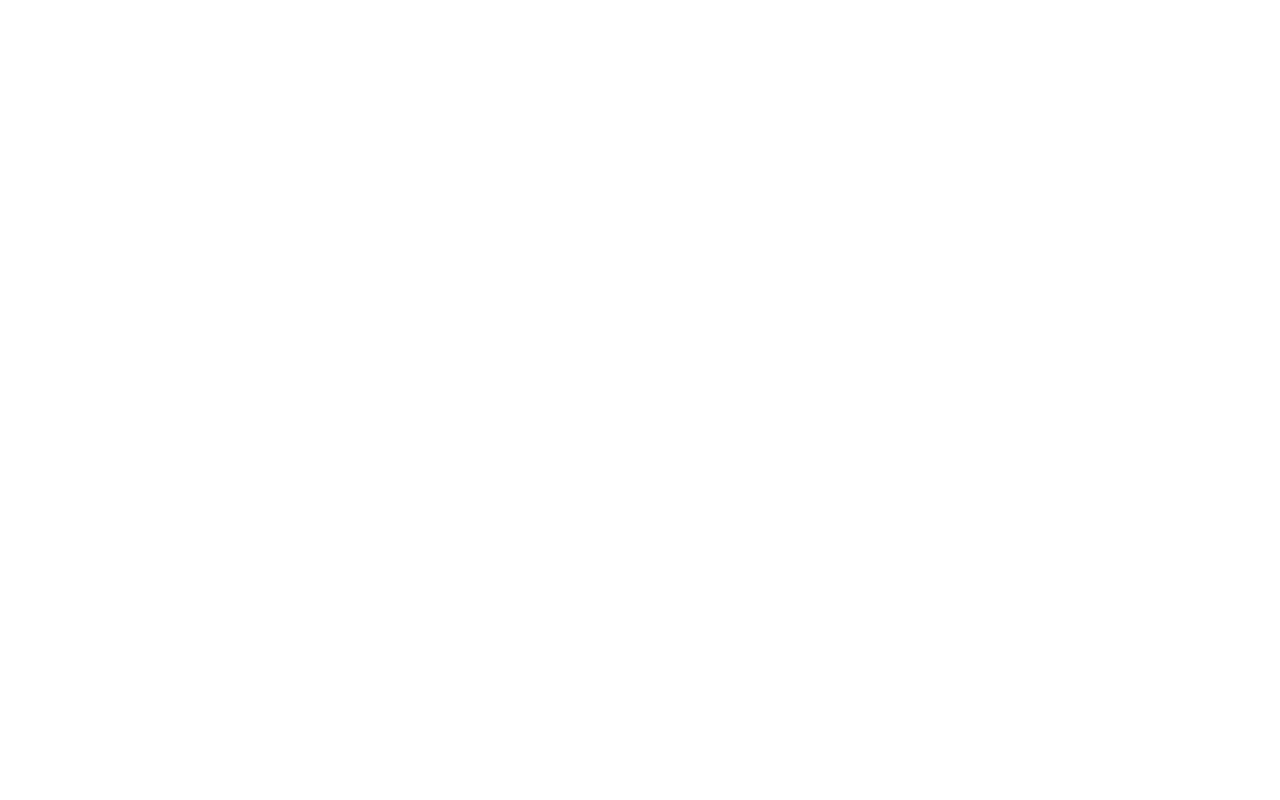
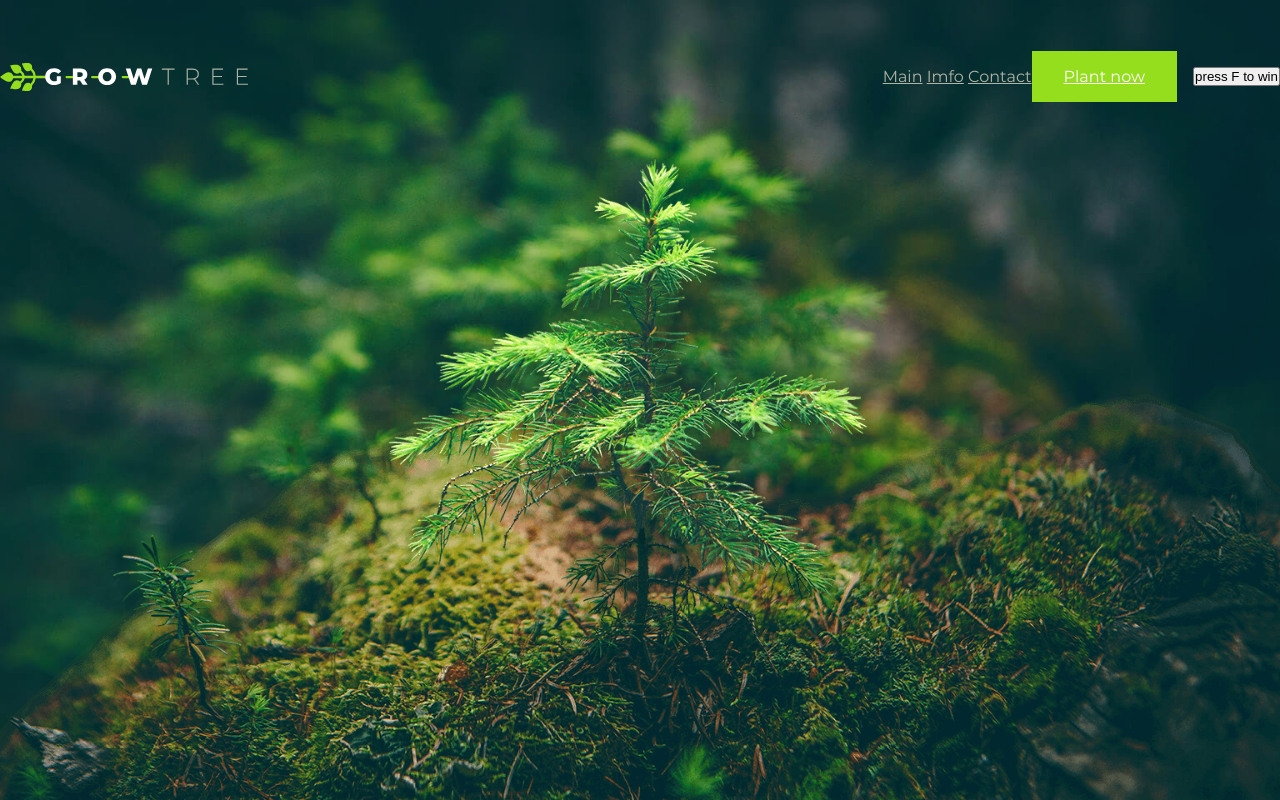
Before and after one commit to 048Rabbit/Grow-tree, a plain HTML site: page index.html in a window 1280 px wide. Drawn offline with Linux system fonts and the light colour scheme.

Commit message:
Maked background

```diff
--- /dev/null
+++ b/css/grid.css
@@ -0,0 +1,33 @@
+:root {
+  --grid-width: 1140px;
+  --grid-gutter: .5em;
+}
+
+.container {
+  max-width: clac(var(--grid-width) + var(--grid-gutter) * 2);
+  margin: auto;
+}
+
+.row {
+  display: flex;
+  margin: 0 calc(var(--grid-gutter) * -1);
+}
+
+.col {
+  width: fit-content;
+  padding: 0 var(--grid-gutter);
+}
+
+.col-lead {
+  flex: 1;
+}
+
+.col--center {
+  display: flex;
+  align-items: center;
+  justify-content: center;
+}
+
+.col--right {
+  justify-content: right;
+}
--- a/css/main.css
+++ b/css/main.css
@@ -0,0 +1,98 @@
+@import "../css/grid.css";
+@import "../css/vars.css";
+
+* {
+  margin: 0;
+  padding: 0;
+  box-sizing: border-box;
+}
+
+html, body {
+  height: 100%;
+  background-color: #2B474B;
+  color: var(--white-color);
+}
+
+@font-face {
+  font-family: montserrat-g;
+  src: url(../fonts/Montserrat-Regular.woff2);
+}
+
+@font-face {
+  font-family: montserrat-g;
+  src: url(../fonts/Montserrat-Bold.woff2);
+  font-weight: 700;
+}
+
+@font-face {
+  font-family: montserrat-g;
+  src: url(../fonts/Montserrat-Black.woff2);
+  font-weight: 900;
+}
+
+@font-face {
+  font-family: montserrat-g;
+  src: url(../fonts/Montserrat-SemiBold.woff2);
+  font-weight: 600;
+}
+
+body  {
+  font-size: 16px;
+  font-family: montserrat-g, sans-serif;
+}
+
+.slider {
+  height: 100%;
+}
+
+.slider__layer {
+  position: absolute;
+  inset: 0;
+  background-size: cover;
+  background-position: center;
+  will-change: transform;
+}
+
+.slider__item {
+  overflow: hidden;
+  transform: scale(1.25)!important;
+  transition: 2s ease!important;
+}
+
+.slider__item:not(.swiper-slide-active) {
+  transform: scale(1)!important;
+}
+
+.slider-ui {
+  position: absolute;
+  z-index: 10;
+  inset: 0;
+}
+
+.top-line {
+  padding: 3.2em 0;
+}
+
+.logo {
+  display: block;
+}
+
+.logo img {
+  display: block;
+  width: 15.5em;
+}
+
+.main-menu li {
+  list-style-type: none;
+  display: inline-block;
+}
+
+.main-menu li > * {
+  color: var(--gray-color);
+}
+
+.button {
+  padding: 1em 2em;
+  color: var(--white-color);
+  background-color: var(--green-color);
+}
--- /dev/null
+++ b/css/vars.css
@@ -0,0 +1,5 @@
+:root {
+  --white-color: #fff;
+  --gray-color: #aeb4a6;
+  --green-color: #94de1d;
+}
--- a/index.html
+++ b/index.html
@@ -4,10 +4,59 @@
   <meta charset="UTF-8">
   <meta name="viewport" content="width=device-width, initial-scale=1.0">
   <title>Document</title>
+  <link rel="stylesheet" href="libs/swiper/swiper-bundle.min.css">
+  <script src="libs/swiper/swiper-bundle.min.js" defer></script>
+  <link rel="stylesheet" href="css/main.css">
+  <script src="js/app.js" defer></script>
 </head>
 <body>
 
+  <div class="swiper slider">
+    <div class="slider-ui">
+      <div class="container">
+        <div class="top-line">
+          <div class="row">
+            <div class="col col--center">
+              <a href="#" class="logo">
+                <img src="img/logo.svg" alt="grow">
+              </a>
+            </div>
+            <div class="col col-lead col--center col--right">
+              <nav class="main-menu">
+                <ul>
+                  <li><a href="#">Main</a></li>
+                  <li><a href="#">Imfo</a></li>
+                  <li><a href="#">Contact</a></li>
+                </ul>
+              </nav>
+              <a href="#" class="button">Plant now</a>
+            </div>
+            <div class="col col--center">
+              <button class="submenu">press F to win</button>
+            </div>
+          </div>
+        </div>
+      </div>
 
+    </div>
+    <div class="swiper-wrapper">
+      <div class="swiper-slide slider__item">
+        <div class="slider__layer" data-swiper-parallax="35%" style="background-image: url(img/slides/slide-1-layer-back.jpg);"></div>
+        <div class="slider__layer" data-swiper-parallax="25%" style="background-image: url(img/slides/slide-1-layer-middle.png);"></div>
+        <div class="slider__layer" data-swiper-parallax="14%" style="background-image: url(img/slides/slide-1-layer-front.png);"></div>
+      </div>
+      <div class="swiper-slide slider__item">
+        <div class="slider__layer" data-swiper-parallax="35%" style="background-image: url(img/slides/slide-2-layer-back.jpg);"></div>
+        <div class="slider__layer" data-swiper-parallax="25%" style="background-image: url(img/slides/slide-2-layer-middle.png);"></div>
+        <div class="slider__layer" data-swiper-parallax="14%" style="background-image: url(img/slides/slide-2-layer-front.png);"></div>
+      </div>
+      <div class="swiper-slide slider__item">
+        <div class="slider__layer" data-swiper-parallax="35%" style="background-image: url(img/slides/slide-3-layer-back.jpg);"></div>
+        <div class="slider__layer" data-swiper-parallax="25%" style="background-image: url(img/slides/slide-3-layer-middle.png);"></div>
+        <div class="slider__layer" data-swiper-parallax="14%" style="background-image: url(img/slides/slide-3-layer-front.png);"></div>
+      </div>
+    </div>
+  </div>
 
 </body>
 </html>
--- a/js/app.js
+++ b/js/app.js
@@ -0,0 +1,6 @@
+const swiper = new Swiper(".swiper", {
+  mousewheel: true,
+  direction: "vertical",
+  speed: 1700,
+  parallax: true,
+});
```
